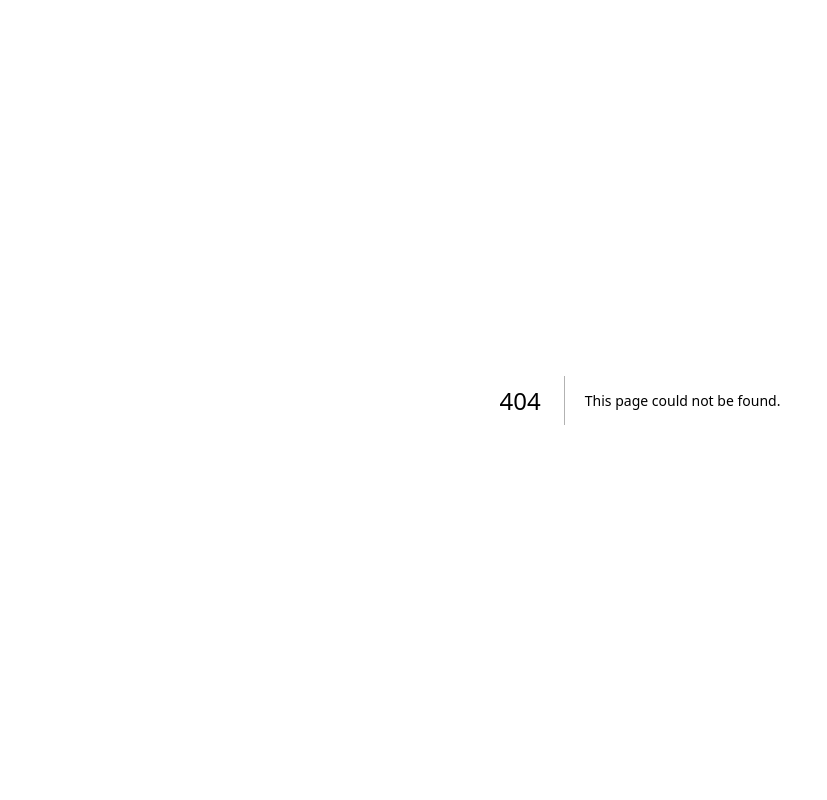
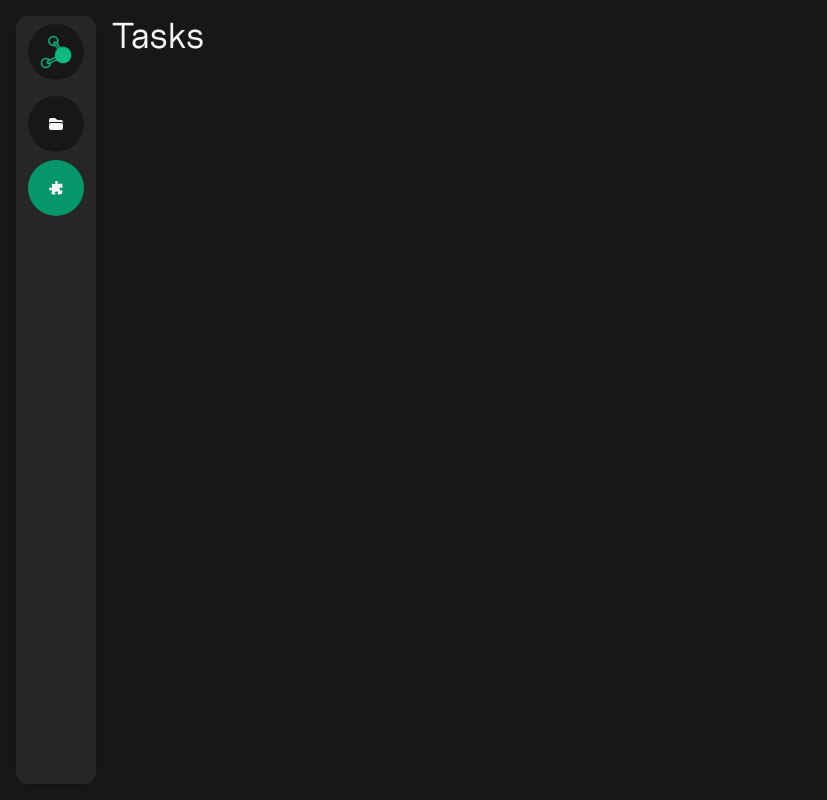
Before and after one commit to prateeksonii/thematter, a Next.js app: page /app/tasks in a window 1280 px wide. Before the commit this address had no page. Shown: the whole page, without its empty margins (0-827 px from the left). Built offline with nearby package versions, Linux system fonts and the light colour scheme.

Commit message:
add projects

```diff
--- a/package.json
+++ b/package.json
@@ -21,6 +21,7 @@
     "react": "18.2.0",
     "react-dom": "18.2.0",
     "react-hot-toast": "^2.4.0",
+    "react-icons": "^4.8.0",
     "react-wrap-balancer": "^0.4.0",
     "typescript": "4.9.5"
   },
--- a/src/app/app/layout.tsx
+++ b/src/app/app/layout.tsx
@@ -1,16 +1,11 @@
-import Image from "next/image";
+import Nav from "../components/common/Nav";
 import Toaster from "../components/common/Toaster";
 
 export default function AppLayout({ children }: { children: React.ReactNode }) {
   return (
     <>
       <div className="h-screen p-4 grid grid-cols-[80px_auto] gap-4">
-        <div className="h-full bg-neutral-800 rounded-xl flex flex-col items-center shadow">
-          <div className="pt-2"></div>
-          <div className="h-14 w-14 rounded-full bg-neutral-900 grid place-items-center">
-            <Image src="/logo.png" alt="logo" height={50} width={50} />
-          </div>
-        </div>
+        <Nav />
         <div>{children}</div>
       </div>
       <Toaster position="top-right" />
--- a/src/app/app/page.tsx
+++ /dev/null
@@ -1,22 +0,0 @@
-import Link from "next/link";
-import { redirect } from "next/navigation";
-import { getSession } from "~/src/server/session";
-
-export default async function AppPage(props: any) {
-  const session = await getSession();
-
-  if (!session) {
-    redirect("/");
-  }
-
-  return (
-    <div className="h-full grid place-items-center">
-      <Link
-        href="/app/projects/create"
-        className="py-2 px-4 bg-emerald-600 rounded-lg hover:bg-emerald-800 transition-all"
-      >
-        Create a project
-      </Link>
-    </div>
-  );
-}
--- a/src/app/app/projects/[id]/page.tsx
+++ b/src/app/app/projects/[id]/page.tsx
@@ -1,3 +1,4 @@
+import ProjectSelectContainer from "~/src/app/components/projects/ProjectSelectContainer";
 import { prisma } from "~/src/server/db";
 
 const fetchProject = async (projectId: string) => {
@@ -23,7 +24,17 @@ export default async function ProjectPage({
 
   return (
     <div>
+      <ProjectSelectContainer currentId={project.id} />
+      <div className="p-2"></div>
+      <small>Project</small>
       <h1 className="text-4xl">{project.title}</h1>
+      {project.description ? (
+        <p className="bg-neutral-800 p-4 mt-2 rounded-md">
+          {project.description}
+        </p>
+      ) : (
+        <p className="text-neutral-300">No description present</p>
+      )}
     </div>
   );
 }
--- /dev/null
+++ b/src/app/app/projects/page.tsx
@@ -0,0 +1,43 @@
+import Link from "next/link";
+import { redirect } from "next/navigation";
+import { prisma } from "~/src/server/db";
+import { getCurrentUser, getSession } from "~/src/server/session";
+
+const fetchLastProject = async () => {
+  const user = await getCurrentUser();
+  return prisma.project.findFirst({
+    where: {
+      userId: user?.id,
+    },
+    orderBy: {
+      lastUpdatedAt: "desc",
+    },
+  });
+};
+
+export default async function AppPage(props: any) {
+  const session = await getSession();
+
+  if (!session) {
+    redirect("/");
+  }
+
+  const project = await fetchLastProject();
+
+  if (project) {
+    redirect(`/app/projects/${project.id}`);
+  }
+
+  return (
+    <>
+      <div className="h-full grid place-items-center">
+        <Link
+          href="/app/projects/create"
+          className="py-2 px-4 bg-emerald-600 rounded-lg hover:bg-emerald-800 transition-all"
+        >
+          Create a project
+        </Link>
+      </div>
+    </>
+  );
+}
--- /dev/null
+++ b/src/app/app/route.tsx
@@ -0,0 +1,7 @@
+import { NextRequest, NextResponse } from "next/server";
+
+export function GET(request: NextRequest) {
+  const url = request.nextUrl.clone();
+  url.pathname = "/app/projects";
+  return NextResponse.redirect(url);
+}
--- /dev/null
+++ b/src/app/app/tasks/page.tsx
@@ -0,0 +1,7 @@
+export default function TasksPage() {
+  return (
+    <div>
+      <h1 className="text-4xl">Tasks</h1>
+    </div>
+  );
+}
--- /dev/null
+++ b/src/app/components/common/Nav.tsx
@@ -0,0 +1,39 @@
+"use client";
+
+import Image from "next/image";
+import Link from "next/link";
+import { usePathname } from "next/navigation";
+import { HiFolder, HiPuzzlePiece } from "react-icons/hi2";
+
+export default function Nav() {
+  const pathname = usePathname();
+  console.log(pathname?.startsWith("/app/projects"));
+
+  return (
+    <nav className="h-full bg-neutral-800 rounded-xl flex flex-col items-center shadow">
+      <div className="pt-2"></div>
+      <div className="h-14 w-14 rounded-full bg-neutral-900 grid place-items-center">
+        <Image src="/logo.png" alt="logo" height={50} width={50} />
+      </div>
+      <div className="pt-4 flex flex-col gap-2">
+        <Link
+          href="/app/projects"
+          className={`w-14 h-14 grid place-items-center bg-neutral-900 rounded-full ${
+            pathname?.startsWith("/app/projects") ? "!bg-emerald-600" : ""
+          }`}
+          title="Projects"
+        >
+          <HiFolder />
+        </Link>
+        <Link
+          href="/app/tasks"
+          className={`w-14 h-14 grid place-items-center bg-neutral-900 rounded-full ${
+            pathname?.startsWith("/app/tasks") ? "!bg-emerald-600" : ""
+          }`}
+        >
+          <HiPuzzlePiece />
+        </Link>
+      </div>
+    </nav>
+  );
+}
--- /dev/null
+++ b/src/app/components/projects/ProjectSelect.tsx
@@ -0,0 +1,35 @@
+"use client";
+
+import { Project } from "@prisma/client";
+import { useRouter } from "next/navigation";
+import { ChangeEventHandler, useState, useTransition } from "react";
+
+export default function ProjectSelect({
+  projects,
+  currentId,
+}: {
+  projects: Project[];
+  currentId: string;
+}) {
+  const router = useRouter();
+  const [, startTransition] = useTransition();
+
+  const handleChange: ChangeEventHandler<HTMLSelectElement> = (event) => {
+    startTransition(() => {
+      router.push(`/app/projects/${event.target.value}`);
+    });
+  };
+  return (
+    <select
+      className="bg-neutral-800 rounded-lg w-max min-w-[400px]"
+      onChange={handleChange}
+      value={currentId}
+    >
+      {projects.map((project) => (
+        <option key={project.id} value={project.id}>
+          {project.title}
+        </option>
+      ))}
+    </select>
+  );
+}
--- /dev/null
+++ b/src/app/components/projects/ProjectSelectContainer.tsx
@@ -0,0 +1,39 @@
+import Link from "next/link";
+import { prisma } from "~/src/server/db";
+import { getCurrentUser } from "~/src/server/session";
+import ProjectSelect from "./ProjectSelect";
+
+const fetchProjects = async () => {
+  const user = await getCurrentUser();
+  return prisma.project.findMany({
+    where: {
+      userId: user?.id,
+    },
+    orderBy: {
+      lastUpdatedAt: "desc",
+    },
+  });
+};
+
+export default async function ProjectSelectContainer({
+  currentId,
+}: {
+  currentId: string;
+}) {
+  const projects = await fetchProjects();
+
+  return (
+    <div className="flex flex-col gap-1">
+      <label className="w-full text-xs">Current project</label>
+      <div className="flex items-center gap-2">
+        <ProjectSelect projects={projects} currentId={currentId} />
+        <Link
+          href="/app/projects/create"
+          className="py-2 px-4 bg-emerald-600 rounded-lg hover:bg-emerald-800 transition-all h-max"
+        >
+          Create new
+        </Link>
+      </div>
+    </div>
+  );
+}
```
Also changed, not shown: 1 other file (tests, documents, lock files or other folders).
